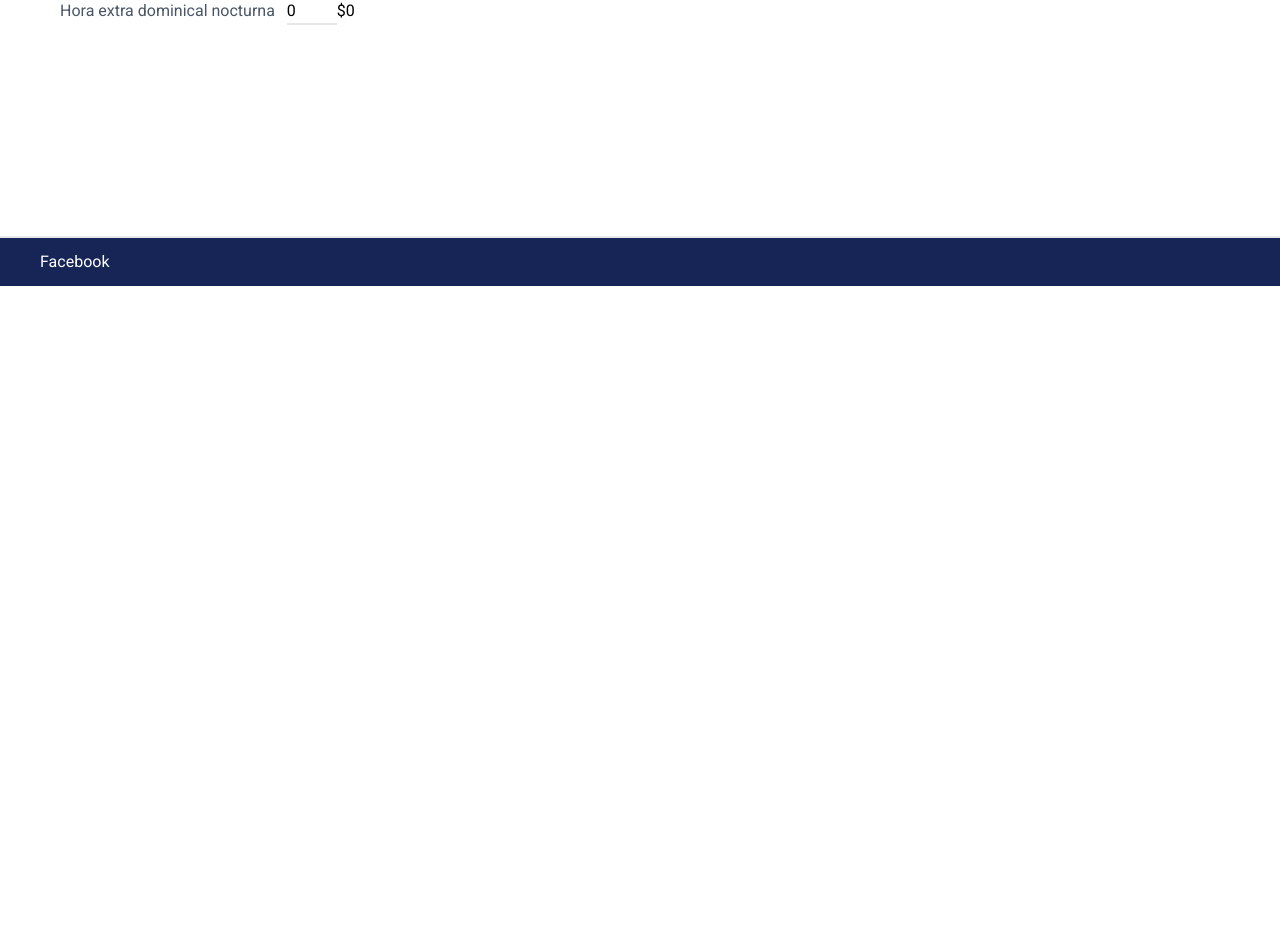
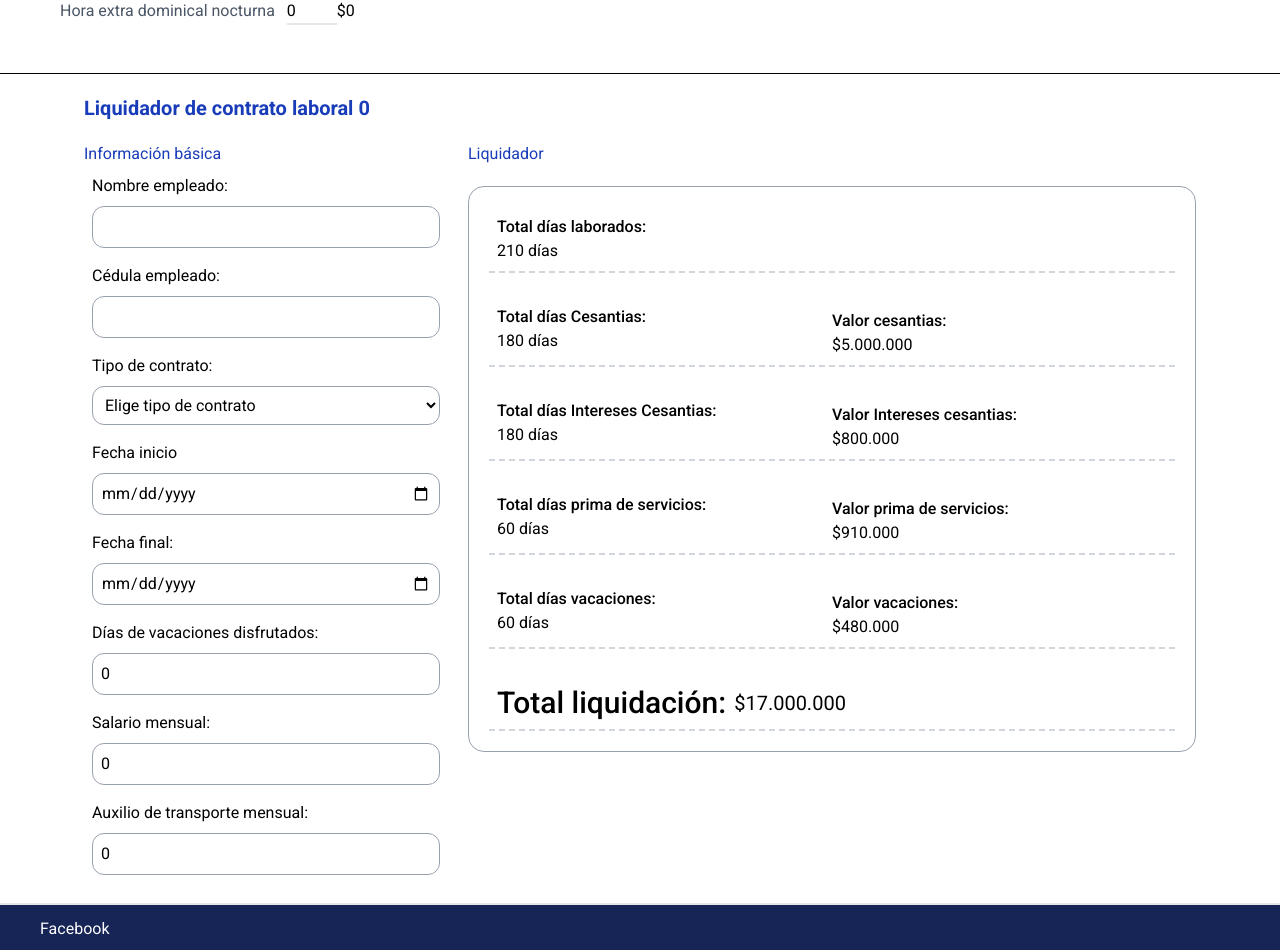
Before and after one commit to cristianalvarez1404/web-contaActual, a React (Vite) app in the folder client/: page /liquidadores in a window 1280 px wide. Shown: the part 634-1584 px from the top of the page. Before the commit the page ends 920 px from the top, so only its background shows below. Built offline with nearby package versions, Linux system fonts and the light colour scheme.

Commit message:
adding zustand and form liquidacion contrato

```diff
--- a/client/package.json
+++ b/client/package.json
@@ -15,7 +15,8 @@
     "react": "^19.1.0",
     "react-dom": "^19.1.0",
     "react-router-dom": "^7.6.0",
-    "tailwindcss": "^4.1.6"
+    "tailwindcss": "^4.1.6",
+    "zustand": "^5.0.5"
   },
   "devDependencies": {
     "@eslint/js": "^9.25.0",
--- /dev/null
+++ b/client/src/components/Liquidadores/FormLiquidacion.tsx
@@ -0,0 +1,185 @@
+import React from "react";
+import { useStore } from "../../store";
+
+const FormLiquidacion = () => {
+  const dias = useStore((state: any) => state.diasTotales);
+  const calcularDiasTotales = useStore((state: any) => state.totalDias);
+  const calcularTotalDiasCesantias = useStore(
+    (state: any) => state.totalDiasCesantias
+  );
+  const calcularTotalDiasIntereses = useStore(
+    (state: any) => state.totalDiasIntereses
+  );
+  const calcularTotalDiasPrima = useStore((state: any) => state.totalDiasPrima);
+  const calcularTotalDiasVacaciones = useStore(
+    (state: any) => state.totalDiasVacaciones
+  );
+
+  console.log(calcularDiasTotales);
+  return (
+    <div className="w-[90%] min-h-[50vh] m-auto p-5">
+      <h2 className="text-xl text-blue-800 font-bold mb-5">
+        Liquidador de contrato laboral {dias}
+      </h2>
+      <form className="flex gap-5">
+        <div className="flex-1">
+          <h2 className="text-blue-800">Información básica</h2>
+          <div className="p-2 flex flex-col">
+            <label htmlFor="name" className="mb-2">
+              Nombre empleado:
+            </label>
+            <input
+              type="text"
+              id="name"
+              className="border border-gray-400 p-2 rounded-xl"
+            />
+          </div>
+          <div className="p-2 flex flex-col">
+            <label htmlFor="cedula" className="mb-2">
+              Cédula empleado:
+            </label>
+            <input
+              type="text"
+              id="cedula"
+              className="border border-gray-400 p-2 rounded-xl"
+            />
+          </div>
+          <div className="p-2 flex flex-col">
+            <label htmlFor="contrato" className="mb-2">
+              Tipo de contrato:
+            </label>
+            <select
+              name=""
+              id="contrato"
+              className="border border-gray-400 p-2 rounded-xl"
+            >
+              <option disabled selected>
+                Elige tipo de contrato
+              </option>
+              <option value="">Fijo</option>
+              <option value="">Indefinido</option>
+              <option value="">Obra u labor</option>
+            </select>
+          </div>
+          <div className="p-2 flex flex-col">
+            <label htmlFor="" className="mb-2">
+              Fecha inicio
+            </label>
+            <input
+              type="date"
+              id=""
+              className="border border-gray-400 p-2 rounded-xl"
+            />
+          </div>
+          <div className="p-2 flex flex-col">
+            <label htmlFor="" className="mb-2">
+              Fecha final:
+            </label>
+            <input
+              type="date"
+              id=""
+              className="border border-gray-400 p-2 rounded-xl"
+            />
+          </div>
+          <div className="p-2 flex flex-col">
+            <label htmlFor="" className="mb-2">
+              Días de vacaciones disfrutados:
+            </label>
+            <input
+              type="number"
+              id=""
+              min={0}
+              defaultValue={0}
+              className="border border-gray-400 p-2 rounded-xl"
+              onChange={(e) =>
+                calcularTotalDiasVacaciones(Number(e.target.value))
+              }
+            />
+          </div>
+          <div className="p-2 flex flex-col">
+            <label htmlFor="" className="mb-2">
+              Salario mensual:
+            </label>
+            <input
+              type="number"
+              id=""
+              min={0}
+              defaultValue={0}
+              className="border border-gray-400 p-2 rounded-xl"
+            />
+          </div>
+          <div className="p-2 flex flex-col">
+            <label htmlFor="" className="mb-2">
+              Auxilio de transporte mensual:
+            </label>
+            <input
+              type="number"
+              id=""
+              min={0}
+              defaultValue={0}
+              className="border border-gray-400 p-2 rounded-xl"
+            />
+          </div>
+        </div>
+        <div className="flex-2">
+          <h2 className="text-blue-800 mb-5">Liquidador</h2>
+          <div className="flex flex-col gap-5 border border-gray-400 p-5 rounded-2xl">
+            <div className="border-b-2 border-gray-300 border-dashed p-2">
+              <h3 className="font-medium">Total días laborados:</h3>
+              <p>210 días</p>
+            </div>
+            <div className="flex items-center border-b-2 border-gray-300 border-dashed p-2">
+              <div className="flex-1">
+                <h3 className="font-medium">Total días Cesantias:</h3>
+                <p>180 días</p>
+              </div>
+              <div className="mt-2 flex-1">
+                <h3 className="font-medium">Valor cesantias:</h3>
+                <p>$5.000.000</p>
+              </div>
+            </div>
+            <div className="flex items-center border-b-2 border-gray-300 border-dashed p-2">
+              <div className="flex-1">
+                <h3 className="font-medium">Total días Intereses Cesantias:</h3>
+                <p>180 días</p>
+              </div>
+              <div className="mt-2 flex-1">
+                <h3 className="font-medium">Valor Intereses cesantias:</h3>
+                <p>$800.000</p>
+              </div>
+            </div>
+            <div className="flex items-center border-b-2 border-gray-300 border-dashed p-2">
+              <div className="flex-1">
+                <h3 className="font-medium">Total días prima de servicios:</h3>
+                <p>60 días</p>
+              </div>
+              <div className="mt-2 flex-1">
+                <h3 className="font-medium">Valor prima de servicios:</h3>
+                <p>$910.000</p>
+              </div>
+            </div>
+            <div className="flex items-center border-b-2 border-gray-300 border-dashed p-2">
+              <div className="flex-1">
+                <h3 className="font-medium">Total días vacaciones:</h3>
+                <p>60 días</p>
+              </div>
+              <div className="mt-2 flex-1">
+                <h3 className="font-medium">Valor vacaciones:</h3>
+                <p>$480.000</p>
+              </div>
+            </div>
+            <div className="flex items-center border-b-2 border-gray-300 border-dashed p-2">
+              <div className="mt-2 flex items-center gap-2">
+                <h3 className="font-medium text-3xl">Total liquidación:</h3>
+                <p className="text-xl font-thin">$17.000.000</p>
+              </div>
+            </div>
+          </div>
+          <div></div>
+        </div>
+      </form>
+    </div>
+  );
+};
+
+export default FormLiquidacion;
--- a/client/src/pages/LiquidadorNomina.tsx
+++ b/client/src/pages/LiquidadorNomina.tsx
@@ -1,12 +1,16 @@
-import React from 'react'
-import FormNom from '../components/Liquidadores/FormNom'
+import React from "react";
+import FormNom from "../components/Liquidadores/FormNom";
+import FormLiquidacion from "../components/Liquidadores/FormLiquidacion";
 
 const LiquidadorNomina = () => {
   return (
-    <div className='h-screen w-full'>
-      <FormNom/>
+    <div className="w-full">
+      <FormNom />
+      <br />
+      <hr />
+      <FormLiquidacion />
     </div>
-  )
-}
+  );
+};
 
-export default LiquidadorNomina
+export default LiquidadorNomina;
--- /dev/null
+++ b/client/src/store.ts
@@ -0,0 +1,14 @@
+import { create } from "zustand";
+
+export const useStore = create((set) => ({
+  diasTotales: 0,
+  cesantias: 0,
+  intereses: 0,
+  prima: 0,
+  totalDias: (dias: any) => set((state: any) => ({ diasTotales: dias })),
+  totalDiasCesantias: (dias: any) => set((state: any) => ({ cesantias: dias })),
+  totalDiasIntereses: (dias: any) => set((state: any) => ({ intereses: dias })),
+  totalDiasPrima: (dias: any) => set((state: any) => ({ prima: dias })),
+  totalDiasVacaciones: (dias: any) =>
+    set((state: any) => ({ vacaciones: dias })),
+}));
```
Also changed, not shown: 1 other file (tests, documents, lock files or other folders).
